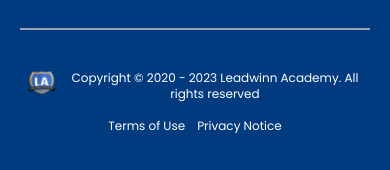
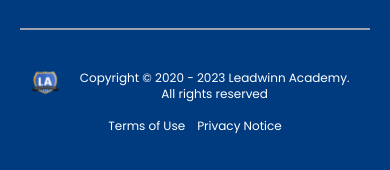
Before and after one commit to Adeleyeha-17/Leadwinn-Academy, a React (Vite) app: page / in a window 390 px wide. Shown: the part 2857-3027 px from the top of the page. Built offline with nearby package versions, Linux system fonts and the light colour scheme.

Commit message:
updated Footer

```diff
--- a/src/components/Footer/Footer.tsx
+++ b/src/components/Footer/Footer.tsx
@@ -141,7 +141,7 @@ export const Footer: React.FC = () => {
 
          <div className='border-t-2 sm:border-t border-gray-400 mt-20'>
 
-            <div className='flex flex-col lg:flex-row items-center gap-4 mt-10 text-center max-sm:px-2'>
+            <div className='flex flex-col lg:flex-row items-center gap-4 mt-10 text-center max-sm:px-3'>
                <div className='flex gap-3'>
                   <Link to="/"><img src="./leadwinn.svg" alt="leadwinn logo" className='w-9 md:w-16'/></Link>
                   <h5 className='text-xs md:text-sm flex items-center justify-center'>Copyright © 2020 - 2023 Leadwinn Academy. All rights reserved
```
